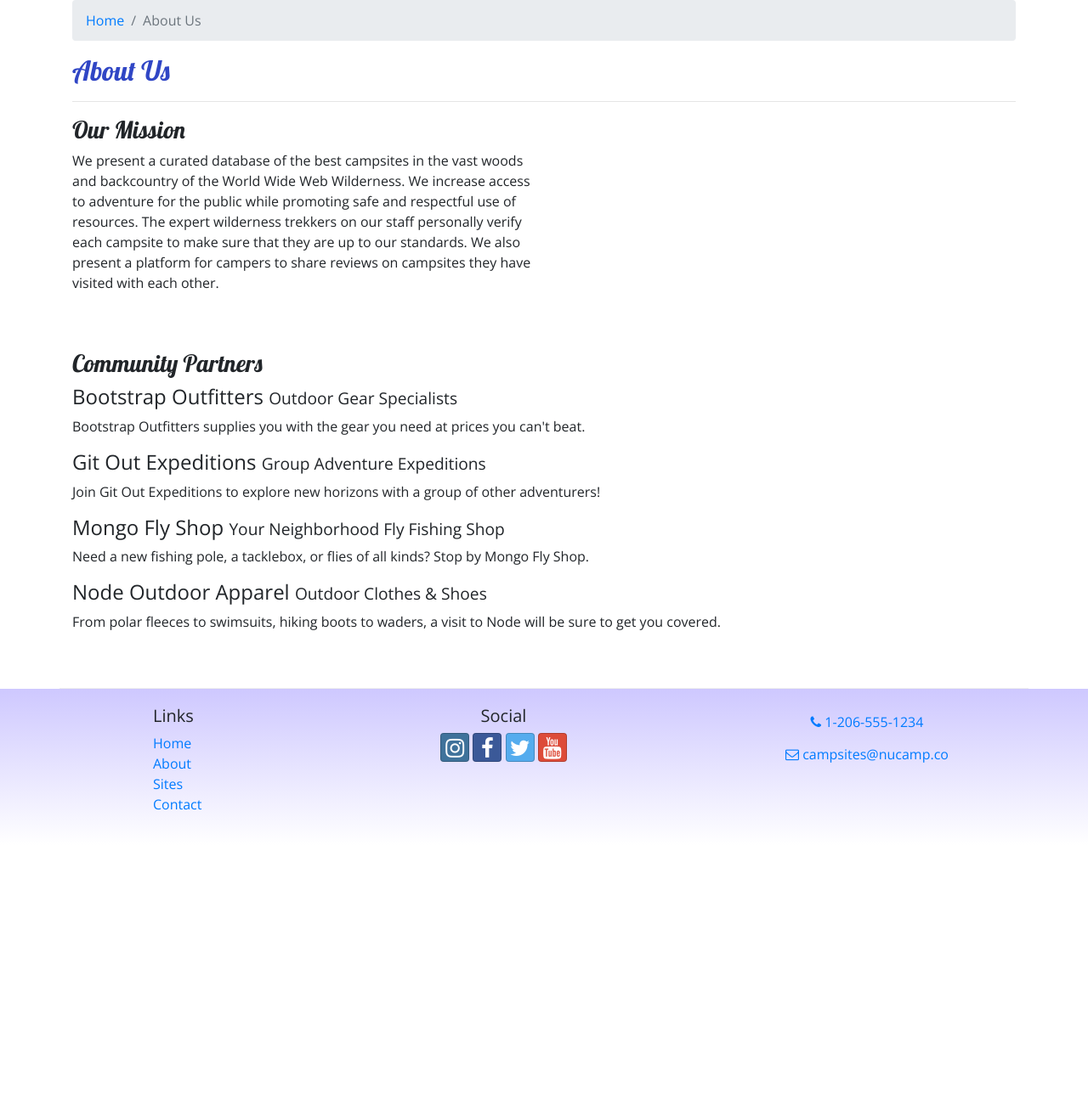
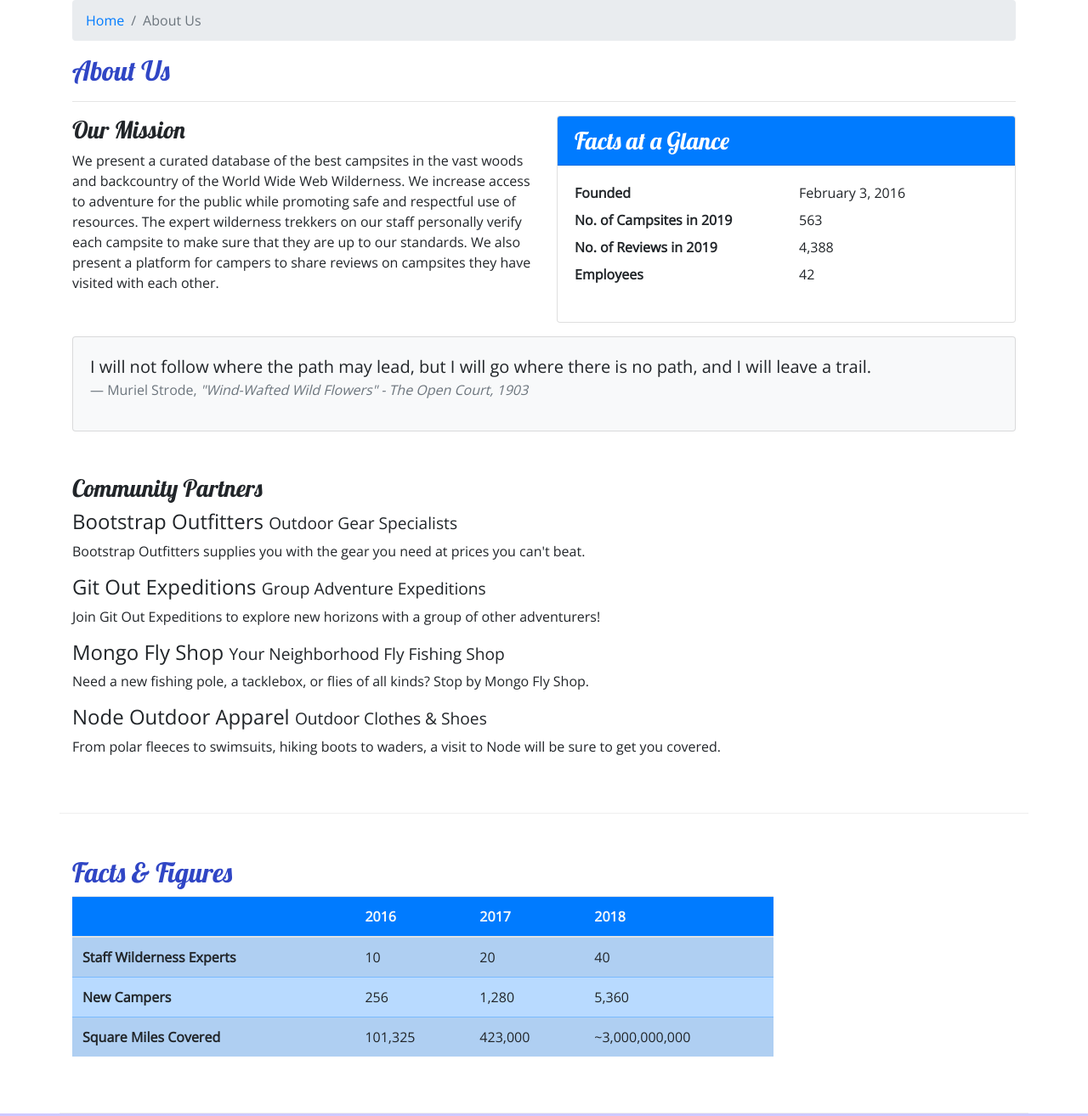
Before and after one commit to ericamcconnaughey/nucamp-bootstrap, a website: page aboutus.html in a window 1280 px wide. Shown: the part 218-1532 px from the top of the page at 85% size. Before the commit the page ends 1213 px from the top, so only its background shows below. Drawn offline with nearby package versions, Linux system fonts and the light colour scheme.

Commit message:
add table and cards to About Us page

```diff
--- a/aboutus.html
+++ b/aboutus.html
@@ -67,6 +67,33 @@
                     campsite to make sure that they are up to our standards. We also present a platform for campers to
                     share reviews on campsites they have visited with each other.</p>
             </div>
+            <div class="col-sm-6">
+                <div class="card">
+                    <h3 class="card-header bg-primary text-white">Facts at a Glance</h3>
+                    <div class="card-body">
+                        <dl class="row">
+                            <dt class="col-6">Founded</dt>
+                            <dd class="col-6">February 3, 2016</dd>
+                            <dt class="col-6">No. of Campsites in 2019</dt>
+                            <dd class="col-6">563</dd>
+                            <dt class="col-6">No. of Reviews in 2019</dt>
+                            <dd class="col-6">4,388</dd>
+                            <dt class="col-6">Employees</dt>
+                            <dd class="col-6">42</dd>
+                        </dl>
+                    </div>
+                </div>
+            </div>
+            <div class="col">
+                <div class="card bg-light mt-3">
+                    <blockquote class="blockquote card-body">
+                        <p class="mb-0">I will not follow where the path may lead, but I will go where there is no path, and I will leave a trail.</p>
+                        <footer class="blockquote-footer">Muriel Strode,
+                            <cite title="Source Title">"Wind-Wafted Wild Flowers" - The Open Court, 1903 </cite>
+                        </footer>
+                    </blockquote>
+                </div>
+            </div>
         </div>
 
         <div class="row row-content">
@@ -86,9 +113,47 @@
                     will be sure to get you covered.</p>
             </div>
         </div>
+
+        <div class="row row-content">
+            <div class="col-sm-9">
+                <h2>Facts &amp; Figures</h2>
+                <div class="table-responsive">
+                    <table class="table table-striped">
+                        <thead>
+                            <tr class="bg-primary text-light">
+                                <th></th>
+                                <th>2016</th>
+                                <th>2017</th>
+                                <th>2018</th>
+                            </tr>
+                        </thead>
+                        <tbody class="table-primary">
+                            <tr>
+                                <th>Staff Wilderness Experts</th>
+                                <td>10</td>
+                                <td>20</td>
+                                <td>40</td>
+                            </tr>
+                            <tr>
+                                <th>New Campers</th>
+                                <td>256</td>
+                                <td>1,280</td>
+                                <td>5,360</td>
+                            </tr>
+                            <tr>
+                                <th>Square Miles Covered</th>
+                                <td>101,325</td>
+                                <td>423,000</td>
+                                <td>~3,000,000,000</td>
+                            </tr>
+                        </tbody>
+                    </table>
+                </div>
+            </div>
+        </div>
     </div>
 
-    <footer>
+    <footer class="site-footer">
         <div class="container">
             <div class="row">
                 <div class="col-4 col-sm-2 offset-1">
--- a/css/styles.css
+++ b/css/styles.css
@@ -25,7 +25,7 @@ h2 {
   color: white;
 }
 
-footer {
+.site-footer {
   background-image: linear-gradient(#CEC8FF, white);
   padding: 20px 0;
 }
```
Also changed, not shown: contactus.html (+54 -2 lines), index.html (+1 -1 lines).
